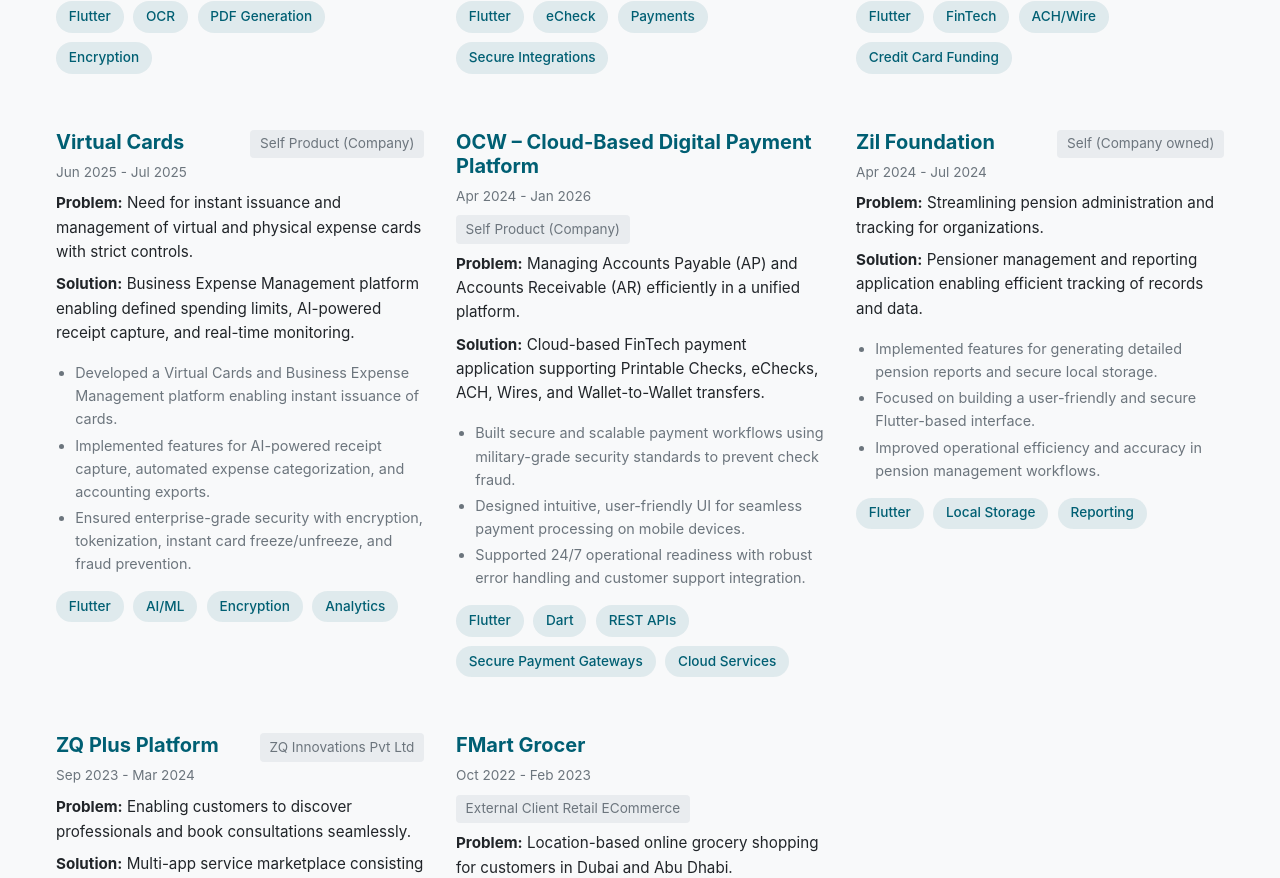
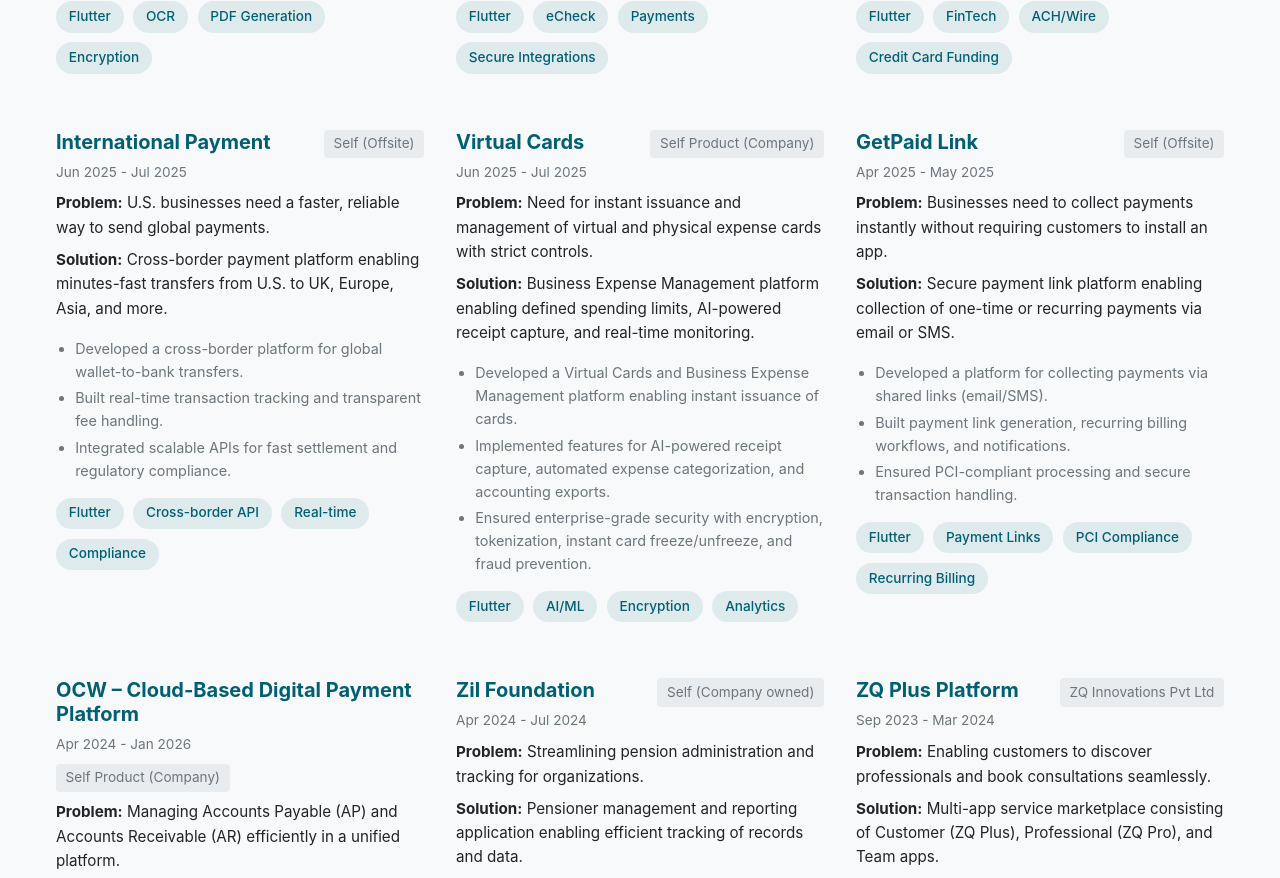
Before and after one commit to ajithmannarakkal/portfolio, a React (Vite) app: page / in a window 1280 px wide. Shown: the part 3274-4152 px from the top of the page. Built offline with nearby package versions, Linux system fonts and the light colour scheme.

Commit message:
Add International Payment and GetPaid Link projects

```diff
--- a/src/components/Projects.jsx
+++ b/src/components/Projects.jsx
@@ -45,6 +45,20 @@
             links: []
         },
         {
+            name: 'International Payment',
+            role: 'Self (Offsite)',
+            duration: 'Jun 2025 - Jul 2025',
+            tech: ['Flutter', 'Cross-border API', 'Real-time', 'Compliance'],
+            problem: 'U.S. businesses need a faster, reliable way to send global payments.',
+            solution: 'Cross-border payment platform enabling minutes-fast transfers from U.S. to UK, Europe, Asia, and more.',
+            responsibilities: [
+                'Developed a cross-border platform for global wallet-to-bank transfers.',
+                'Built real-time transaction tracking and transparent fee handling.',
+                'Integrated scalable APIs for fast settlement and regulatory compliance.'
+            ],
+            links: []
+        },
+        {
             name: 'Virtual Cards',
             role: 'Self Product (Company)',
             duration: 'Jun 2025 - Jul 2025',
@@ -55,6 +69,20 @@
                 'Developed a Virtual Cards and Business Expense Management platform enabling instant issuance of cards.',
                 'Implemented features for AI-powered receipt capture, automated expense categorization, and accounting exports.',
                 'Ensured enterprise-grade security with encryption, tokenization, instant card freeze/unfreeze, and fraud prevention.'
+            ],
+            links: []
+        },
+        {
+            name: 'GetPaid Link',
+            role: 'Self (Offsite)',
+            duration: 'Apr 2025 - May 2025',
+            tech: ['Flutter', 'Payment Links', 'PCI Compliance', 'Recurring Billing'],
+            problem: 'Businesses need to collect payments instantly without requiring customers to install an app.',
+            solution: 'Secure payment link platform enabling collection of one-time or recurring payments via email or SMS.',
+            responsibilities: [
+                'Developed a platform for collecting payments via shared links (email/SMS).',
+                'Built payment link generation, recurring billing workflows, and notifications.',
+                'Ensured PCI-compliant processing and secure transaction handling.'
             ],
             links: []
         },
```
